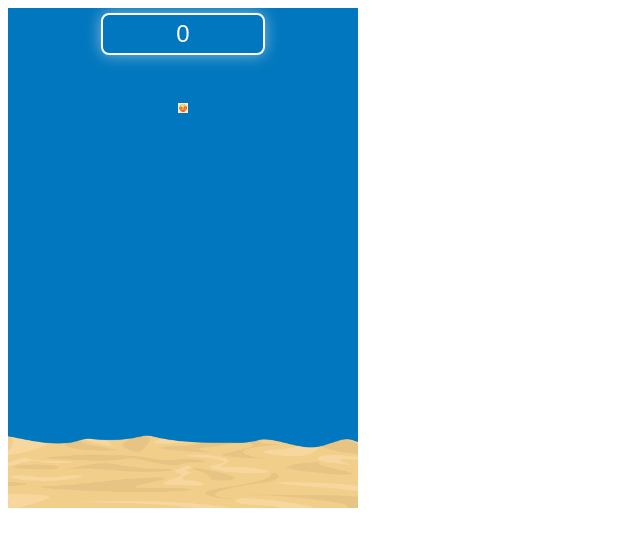
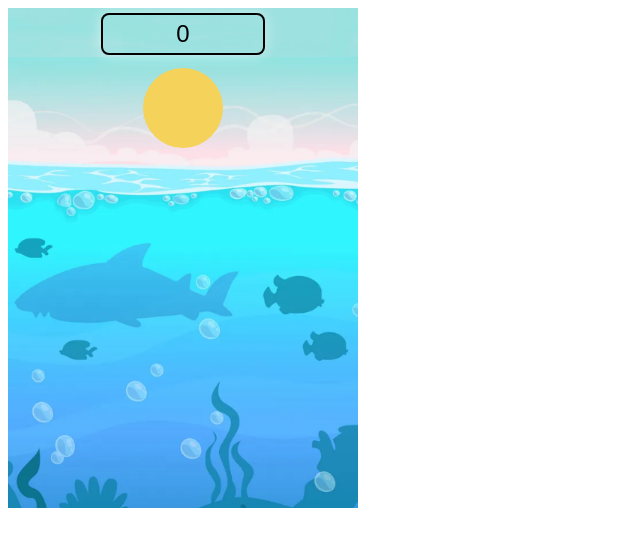
Before and after one commit to tanmayc05/Fish-Game, a website with bundled scripts: page index.html in a window 1280 px wide. Shown: the whole page, without its empty margins (0-640 px from the left). Built offline with nearby package versions, Linux system fonts and the light colour scheme.

Commit message:
add background, adjust other stuff

```diff
--- a/index.html
+++ b/index.html
@@ -13,6 +13,7 @@
             <button id="restart-button"><div class="gg-redo"></div></button>
         </div>
     </div>
+    <div id="dropped-fish-container"></div>
     <script type="text/javascript" src="matter.min.js"></script>
     <script defer type="module" src="scripts/main.js"></script>
 </body>
--- a/scripts/controls.js
+++ b/scripts/controls.js
@@ -3,7 +3,7 @@
 import * as fish from "./fish.js";
 import { WIDTH, engine } from "./main.js";
 import {defaultStartingPositionY} from "./fish.js";
-import {ground, rightWall, leftWall, gameLoop }from "./main.js";
+import {ground, rightWall, leftWall, gameLoop, background}from "./main.js";
 
 const gameOverScreen = document.getElementById('game-over-screen');
 const restartButton = document.getElementById('restart-button');
@@ -61,10 +61,8 @@ const pointsText = initializePointsText();
 
 export function addFishToDrop(event, position) {
     //console.log("addFishToDrop");
-    //const randomFishClass = fishClasses[Math.floor(Math.random() * fishClasses.length)];
-    //const newFish = new randomFishClass(position);
-    //only use fishegg for now to test
-    const newFish = new fish.FishEgg(position);
+    const randomFishClass = fishClasses[Math.floor(Math.random() * fishClasses.length)];
+    const newFish = new randomFishClass(position);
     if (event){
         const mouseX = event.clientX;
         Matter.Body.setPosition(newFish.getBody(), { x: mouseX, y: defaultStartingPositionY});
@@ -209,7 +207,9 @@ export function resetGame() {
     Matter.World.add(engine.world, [
         ground, // bottom
         leftWall, // left
-        rightWall // right
+        rightWall, // right
+        background
+
     ]);
     addFishToDrop();
 
--- a/scripts/fish.js
+++ b/scripts/fish.js
@@ -42,13 +42,13 @@ export class FishEgg extends Fish {
         const body = Matter.Bodies.circle(position.x , position.y, radius, {
             restitution: 0.1, // bounciness
             friction: 0.00001, // friction against other objects
-            render: {
-                sprite: {
-                    texture: imagePath,
-                    xScale: 0.01,
-                    yScale: 0.01,
-                },
-            },
+            // render: {
+            //     sprite: {
+            //         texture: imagePath,
+            //         xScale: 0.01,
+            //         yScale: 0.01,
+            //     },
+            // },
         });
         const next = new Minnow;
         super(name, imagePath, radius, body, next);
@@ -63,11 +63,11 @@ export class Minnow extends Fish {
         const body = Matter.Bodies.circle(position.x , position.y, radius, {
             restitution: 0.1, // bounciness
             friction: 0.00001, // friction against other objects
-            render: {
-                sprite: {
-                    texture: imagePath,
-                },
-            },
+            // render: {
+            //     sprite: {
+            //         texture: imagePath,
+            //     },
+            // },
         });
         const next = new Clownfish;
         super(name, imagePath, radius, body, next);
@@ -82,11 +82,11 @@ export class Clownfish extends Fish {
         const body = Matter.Bodies.circle(position.x , position.y, radius, {
             restitution: 0.1, // bounciness
             friction: 0.00001, // friction against other objects
-            render: {
-                sprite: {
-                    texture: imagePath,
-                },
-            },
+            // render: {
+            //     sprite: {
+            //         texture: imagePath,
+            //     },
+            // },
         });
         const next = new MoorishIdol;
         super(name, imagePath, radius, body, next);
@@ -101,11 +101,11 @@ export class MoorishIdol extends Fish {
         const body = Matter.Bodies.circle(position.x , position.y, radius, {
             restitution: 0.1, // bounciness
             friction: 0.00001, // friction against other objects
-            render: {
-                sprite: {
-                    texture: imagePath,
-                },
-            },
+            // render: {
+            //     sprite: {
+            //         texture: imagePath,
+            //     },
+            // },
         });
         const next = new Otter;
         super(name, imagePath, radius, body, next);
@@ -120,11 +120,11 @@ export class Otter extends Fish {
         const body = Matter.Bodies.circle(position.x , position.y, radius, {
             restitution: 0.1, // bounciness
             friction: 0.00001, // friction against other objects
-            render: {
-                sprite: {
-                    texture: imagePath,
-                },
-            },
+            // render: {
+            //     sprite: {
+            //         texture: imagePath,
+            //     },
+            // },
         });
         const next = new Turtle;
         super(name, imagePath, radius, body, next);
@@ -139,11 +139,11 @@ export class Turtle extends Fish {
         const body = Matter.Bodies.circle(position.x , position.y, radius, {
             restitution: 0.1, // bounciness
             friction: 0.00001, // friction against other objects
-            render: {
-                sprite: {
-                    texture: imagePath,
-                },
-            },
+            // render: {
+            //     sprite: {
+            //         texture: imagePath,
+            //     },
+            // },
         });
         const next = new Manatee;
         super(name, imagePath, radius, body, next);
@@ -158,11 +158,11 @@ export class Manatee extends Fish {
         const body = Matter.Bodies.circle(position.x , position.y, radius, {
             restitution: 0.1, // bounciness
             friction: 0.00001, // friction against other objects
-            render: {
-                sprite: {
-                    texture: imagePath,
-                },
-            },
+            // render: {
+            //     sprite: {
+            //         texture: imagePath,
+            //     },
+            // },
         });
         const next = new Dolphin;
         super(name, imagePath, radius, body, next);
@@ -177,11 +177,11 @@ export class Dolphin extends Fish {
         const body = Matter.Bodies.circle(position.x , position.y, radius, {
             restitution: 0.1, // bounciness
             friction: 0.00001, // friction against other objects
-            render: {
-                sprite: {
-                    texture: imagePath,
-                },
-            },
+            // render: {
+            //     sprite: {
+            //         texture: imagePath,
+            //     },
+            // },
         });
         const next = new Shark;
         super(name, imagePath, radius, body, next);
@@ -196,11 +196,11 @@ export class Shark extends Fish {
         const body = Matter.Bodies.circle(position.x , position.y, radius, {
             restitution: 0.1, // bounciness
             friction: 0.00001, // friction against other objects
-            render: {
-                sprite: {
-                    texture: imagePath,
-                },
-            },
+            // render: {
+            //     sprite: {
+            //         texture: imagePath,
+            //     },
+            // },
         });
         const next = new Orca;
         super(name, imagePath, radius, body, next);
@@ -215,11 +215,11 @@ export class Orca extends Fish {
         const body = Matter.Bodies.circle(position.x , position.y, radius, {
             restitution: 0.1, // bounciness
             friction: 0.00001, // friction against other objects
-            render: {
-                sprite: {
-                    texture: imagePath,
-                },
-            },
+            // render: {
+            //     sprite: {
+            //         texture: imagePath,
+            //     },
+            // },
         });
         const next = new Whale;
         super(name, imagePath, radius, body, next);
@@ -233,11 +233,11 @@ export class Whale extends Fish {
         const radius = 100;
         const body = Matter.Bodies.circle(position.x , position.y, radius, {
             restitution: 0.1, // bounciness
-            render: {
-                sprite: {
-                    texture: imagePath,
-                },
-            },
+            // render: {
+            //     sprite: {
+            //         texture: imagePath,
+            //     },
+            // },
         });
         super(name, imagePath, radius, body, null);
     }
--- a/scripts/main.js
+++ b/scripts/main.js
@@ -66,7 +66,6 @@ const render = Render.create({
         width: 350,
         height: 500,
         wireframes: false,
-        background: "#0077BE",
         showAngleIndicator: false,
         showCollisions: false,
     },
@@ -96,11 +95,6 @@ const groundOptions = {
     isStatic: true,
     render: {
         lineWidth: 10,
-        sprite: {
-            texture: "assets/other/sand.png",
-            xScale: 0.1,
-            yScale: 0.075,
-        },
     },
 };
 const wallOptions = {
@@ -114,13 +108,27 @@ const wallOptions = {
 const wallThickness = 10;
 
 export const ground = Bodies.rectangle(WIDTH / 2, HEIGHT, WIDTH, wallThickness, groundOptions);
-export const rightWall = Bodies.rectangle(WIDTH+(wallThickness/2) + 5, HEIGHT / 2, wallThickness, HEIGHT, wallOptions);
-export const leftWall = Bodies.rectangle(-wallThickness/2 - 5, HEIGHT / 2, wallThickness, HEIGHT, wallOptions);
+export const rightWall = Bodies.rectangle(WIDTH+(wallThickness/2), HEIGHT / 2, wallThickness, HEIGHT, wallOptions);
+export const leftWall = Bodies.rectangle(-wallThickness/2, HEIGHT / 2, wallThickness, HEIGHT, wallOptions);
+export var background = Bodies.rectangle(WIDTH/2, HEIGHT/2, 1, 1, {
+    isStatic: true,
+    isSensor: true,
+    render: {
+        sprite: {
+            texture: "assets/other/background.png",
+            xScale: 0.75,
+            yScale: 0.75,
+        },
+        zIndex: -3,
+    }
+
+});
 
 Matter.World.add(engine.world, [
     ground, // bottom
     leftWall, // left
     rightWall, // right
+    background
 ]);
 
 // Attach an event listener to draw the line
@@ -141,6 +149,10 @@ export function gameLoop() {
 
     if (result.isGameOver) {
         console.log("Game Over");
+        fishSettledAboveLine = false;
+        canvasFilledBelowLine = true;
+        drawLineSettled = false;
+        canvasFilledDrawLine = true;
         controls.gameOver();
         return;
     }
@@ -154,12 +166,11 @@ export function gameLoop() {
 
 const fishTimeouts = new Map(); // Map to store timeouts for each fish
 
+let fishSettledAboveLine = false;
+let canvasFilledBelowLine = true;
+let drawLineSettled = false;
+let canvasFilledDrawLine = true;
 function isCanvasFilled() {
-    let fishSettledAboveLine = false;
-    let canvasFilledBelowLine = true;
-    let drawLineSettled = false;
-    let canvasFilledDrawLine = true;
-
     engine.world.bodies.forEach((body) => {
         if (body.owner instanceof Fish && !body.isStatic) {
             const fish = body.owner;
--- a/styles/styles.css
+++ b/styles/styles.css
@@ -9,13 +9,13 @@
 }
 
 #points-text {
-    color: white;
+    color: black;
     font-size: 24px;
     font-family: Arial, sans-serif;
     width: 150px; /* Set the width as needed */
     padding: 5px; /* Adjust padding for better spacing */
     text-align: center; /* Center the text within the container */
-    border: 2px solid white; /* Add a white border */
+    border: 2px solid black; /* Add a white border */
     border-radius: 8px; /* Add rounded corners to the border */
     box-shadow: 0 0 15px rgba(255, 255, 255, 0.5); /* 3D effect using box-shadow */
     z-index: 2; /* Place it on top of the points background */
@@ -23,12 +23,12 @@
 
 #points-background {
     position: absolute;
+    background-image: 'assets/other/wood.png';
     top: 0;
     left: 0;
     width: 100%;
     height: 100%;
-    background-color: #0077BE; /* Background color inside the border */
-    z-index: -1; /* Place it behind the text */
+    z-index: 1; /* Place it behind the text */
 }
 
 
```
Also changed, not shown: assets/circle.png (deleted), assets/ocean.jpg (deleted), assets/other/background.png (added), assets/other/wood.png (added).
